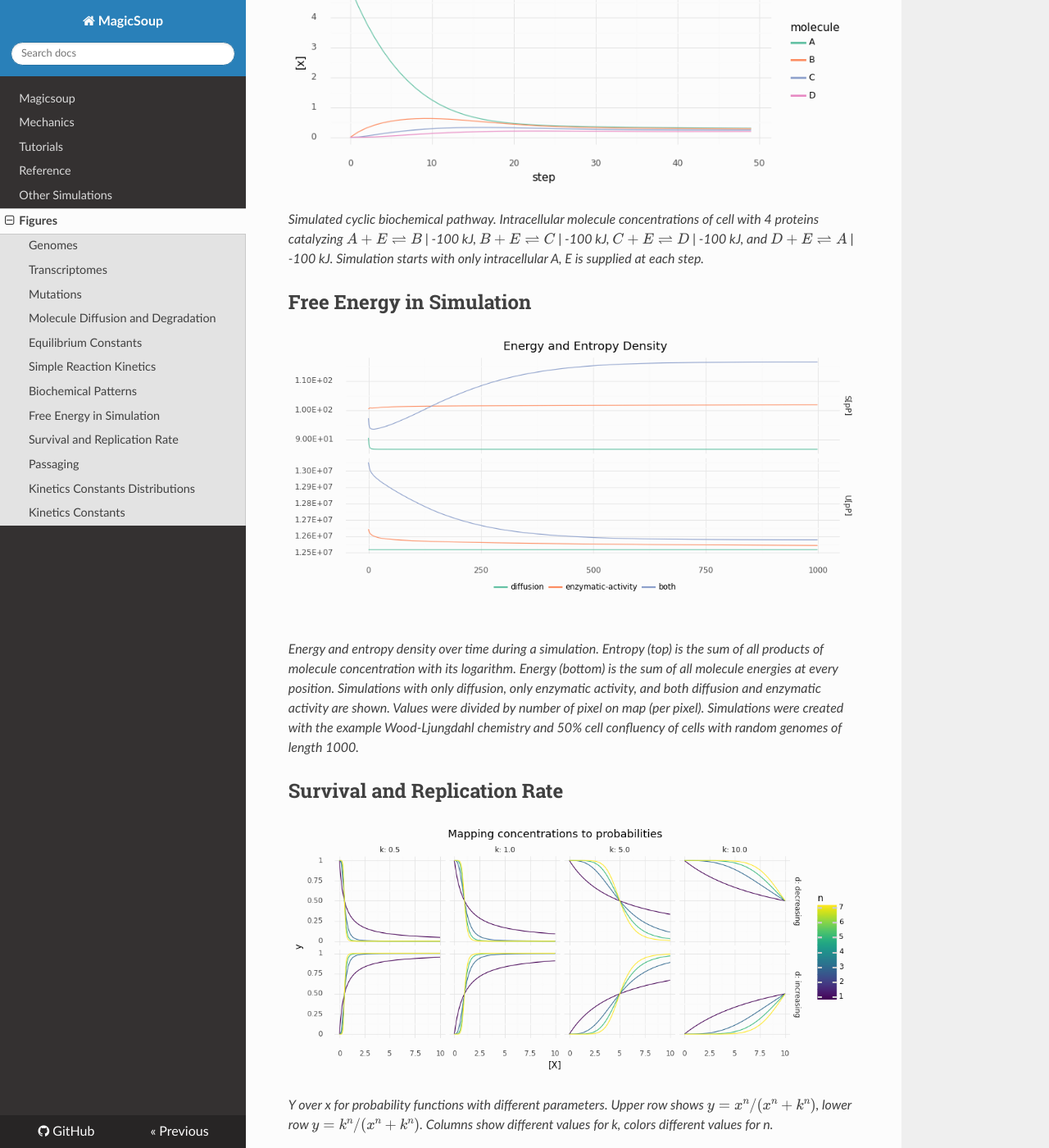
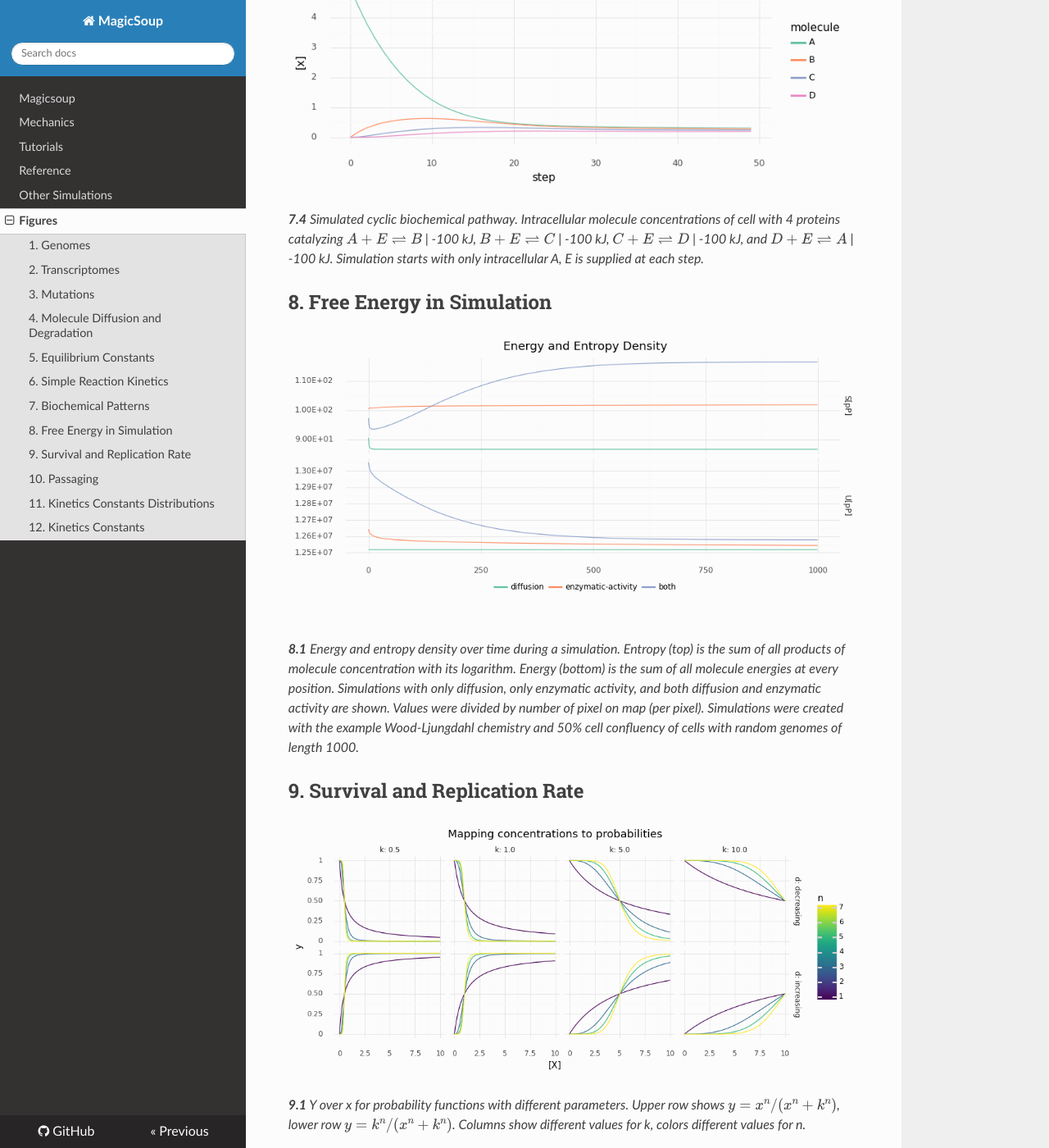
Before and after one commit to mRcSchwering/magic-soup, an MkDocs documentation site: the page built from docs/figures.md, in a window 1280 px wide and 1400 px high, scrolled down 11551 px. Shown: the whole window at 82% size. Built offline with MkDocs 1.6.1, drawn with Linux system fonts in a browser that asks for light colours; nearby versions of some CDN libraries; formulas are drawn with MathJax 3; some of the changed text lies outside the part shown.

Commit message:
updated figures, mechanics, index

```diff
--- a/docs/figures.md
+++ b/docs/figures.md
@@ -1,10 +1,10 @@
 # Figures
 
-## Genomes
+## 1. Genomes
 
 ![](./img/supporting/different_genome_sizes.png)
 
-_Genome compositions at different genome sizes.
+_**1.1** Genome compositions at different genome sizes.
 1000 random genomes of lengths 200, 500, 1000, or 2000 each were generated, transcribed, and translated.
 For every cell the number proteins per genome, domains per protein, and coding nucleotides per nucleotide were recorded.
 Coding nucleotides are nucleotides which are part of at least 1 domain.
@@ -15,7 +15,7 @@ Each domain type appeared with a frequency of 1% in all 2 codon tuples._
 
 ![](./img/supporting/different_domain_probabilities.png)
 
-_Genome compositions at different domain probabilities.
+_**1.2** Genome compositions at different domain probabilities.
 1000 random genomes of length 1000 with 2 codon domain type frequencies 0.1%, 1%, or 10% each were generated, transcribed, and translated.
 For every cell the number proteins per genome, domains per protein, and coding nucleotides per nucleotide were recorded.
 Coding nucleotides are nucleotides which are part of at least 1 domain.
@@ -24,7 +24,7 @@ There were 3 start and 3 stop codons._
 
 ![](./img/supporting/different_start_stop_codons.png)
 
-_Genome compositions at different start stop codon combinations.
+_**1.3** Genome compositions at different start stop codon combinations.
 1000 random genomes of length 1000 with combinations of 1 to 3 start and 1 to 3 stop codons each were generated, transcribed, and translated.
 For every cell the number proteins per genome, domains per protein, and coding nucleotides per nucleotide were recorded.
 Coding nucleotides are nucleotides which are part of at least 1 domain.
@@ -32,11 +32,11 @@ Dashed lines with numbers describe medians.
 Facetting labels on the right describe first the number of start codons, second the number of stop codons.
 Each domain type appeared with a frequency of 1% in all 2 codon tuples._
 
-## Transcriptomes
+## 2. Transcriptomes
 
 ![](./img/supporting/transcriptome0.png)
 
-_Transcriptome of a cell with a random genome of length 1000.
+_**2.1** Transcriptome of a cell with a random genome of length 1000.
 Each CDS will be translated into a protein with all coupled domains.
 The dark gray bar represents 5'-3' genome, light gray bars transcripts.
 Transcripts above the genome are found on the genome in 5'-3' direction, below on the reverse-complement.
@@ -45,7 +45,7 @@ Transcripts and domains are aligned with their respective positions on the genom
 
 ![](./img/supporting/transcriptome1.png)
 
-_Transcriptome of a cell with a random genome of length 1000.
+_**2.2** Transcriptome of a cell with a random genome of length 1000.
 Each CDS will be translated into a protein with all coupled domains.
 The dark gray bar represents 5'-3' genome, light gray bars transcripts.
 Transcripts above the genome are found on the genome in 5'-3' direction, below on the reverse-complement.
@@ -54,18 +54,18 @@ Transcripts and domains are aligned with their respective positions on the genom
 
 ![](./img/supporting/transcriptome2.png)
 
-_Transcriptome of a cell with a random genome of length 1000.
+_**2.3** Transcriptome of a cell with a random genome of length 1000.
 Each CDS will be translated into a protein with all coupled domains.
 The dark gray bar represents 5'-3' genome, light gray bars transcripts.
 Transcripts above the genome are found on the genome in 5'-3' direction, below on the reverse-complement.
 Colored bars represent domains on transcripts: transporer, catalytic, regulatory.
 Transcripts and domains are aligned with their respective positions on the genome._
 
-## Mutations
+## 3. Mutations
 
 ![](./img/supporting/point_mutations.png)
 
-_Genomes diverge with random point mutations at different rates over time.
+_**3.1** Genomes diverge with random point mutations at different rates over time.
 Upper row shows percentage of cells which experienced at least 1 mutation.
 Lower row shows similarity distributions of each cell to its unmutated genome.
 Similarity is based on the normalized Levenshtein distance.
@@ -75,13 +75,13 @@ Each indels indel has a 66.66% chance of being a deletion, a random single nucle
 
 ![](./img/supporting/cell_neighbors.png)
 
-_Neighbouring cells per cell with increasing cell confluency.
+_**3.2** Neighbouring cells per cell with increasing cell confluency.
 Only unique neighbour pairs are counted.
 So, the maximum number of neighbours per cell at full confluency is 4._
 
 ![](./img/supporting/genome_recombinations.png)
 
-_Genomes diverge with random recombinations at different rates over time.
+_**3.3** Genomes diverge with random recombinations at different rates over time.
 Upper row shows percentage of cells which experienced at least 1 mutation.
 Lower row shows similarity distributions of each cell to its unmutated genome.
 Values at 30% cell confluency are in the left column, at 50% confluency in the right column.
@@ -90,11 +90,11 @@ Recombination happens by creating random strand breaks in 2 genomes and randomly
 Rates are random strand breakes per nucleotide.
 Only neighbouring cells can recombinate their genomes._
 
-## Molecule Diffusion and Degradation
+## 4. Molecule Diffusion and Degradation
 
 ![](./img/supporting/diffusion_degradation.png)
 
-_Molecule diffusion and degradation at different rates.
+_**4.1** Molecule diffusion and degradation at different rates.
 Small world maps were customly filled with molecules and brought to diffuse and degrade over steps.
 Columns from left to right show how each molecule map progressed from 0 to 9s.
 Rows show molecule species with different properties: fast-diffusion and stable, fast-diffusing and unstable,
@@ -104,7 +104,7 @@ Stable refers to a half life of 1000, unstable to a half life of 10._
 
 ![](./img/supporting/molecule_gradients.png)
 
-_Molecule gradients are created.
+_**4.2** Molecule gradients are created.
 World maps are filled with molecules and brought to diffuse and degrade over time steps.
 Columns from left to right show how each molecule map progressed over 600s.
 Upper row shows a 1D gradient.
@@ -113,11 +113,11 @@ Gradients are created by selectively adding and removing molecules in certain po
 1D gradient evolves by adding molecules in the middle of the map while removing it on the outskirts.
 2D gradients evolve by adding molecules at 16 pixels while removing them on a grid between these pixels._
 
-## Equilibrium Constants
+## 5. Equilibrium Constants
 
 ![](./img/supporting/specific_equilibrium_constant_distributions.png)
 
-_Equilibrium constant distributions of specific reactions on a logarithmic scale.
+_**5.1** Equilibrium constant distributions of specific reactions on a logarithmic scale.
 Reaction energies are based on the molecule energies defined on the Wood-Ljungdahl example chemistry.
 Random proteins describe enzymes based on 100 random genomes of length 500 using the Wood-Ljungdahl example chemistry.
 Light dashed lines show 100 and 1/100 equilibrium constants, the dark dashed lined 0.
@@ -125,7 +125,7 @@ Reactions with equilibrium constants far beyong the light dashed lines become pr
 
 ![](./img/supporting/random_equilibrium_constant_distributions.png)
 
-_Molecule energies and temperatures influence equilibrium constant distributions.
+_**5.2** Molecule energies and temperatures influence equilibrium constant distributions.
 Absolute equilibrium constant distributions are shown on a logarithmic scale for random proteins
 at different temperatures in Kelvin and different reaction energies.
 Random proteins describe enzymes based on 1000 random genomes of length 500 using chemistries randomly generated.
@@ -133,32 +133,32 @@ These randomly generated chemistries have molecules with energies of 10 kJ, 100
 Light dashed line shows an equilibrium constant of 100, the dark dashed lined 0.
 Reactions with equilibrium constants far beyong the light dashed line become practically irreversible._
 
-## Simple Reaction Kinetics
+## 6. Simple Reaction Kinetics
 
 ![](./img/supporting/simple_exporter_kinetics.png)
 
-_Molecule export over time with different parameters.
+_**6.1** Molecule export over time with different parameters.
 Molecule concentrations inside and outside a cell are shown as molecules get transferred each step by
 a single protein with a single transporter domain.
 Rows show different Km values, columns different Vmax values for the protein._
 
 ![](./img/supporting/simple_catalysis_kinetics.png)
 
-_Simple molecule catalysis over time with different parameters.
+_**6.2** Simple molecule catalysis over time with different parameters.
 Molecule concentrations inside a cell while it catalyzes 3A $\rightleftharpoons$ C | -10 kJ each step
 by a single protein with a single catalytic domain.
 Rows show different Km values, columns different Vmax values for the protein._
 
 ![](./img/supporting/simple_catalysis_kinetics2.png)
 
-_Simple molecule catalysis over time with different parameters.
+_**6.3** Simple molecule catalysis over time with different parameters.
 Molecule concentrations inside a cell while it catalyzes A + B $\rightleftharpoons$ C | 5 kJ each step
 by a single protein with a single catalytic domain.
 Rows show different Km values, columns different Vmax values for the protein._
 
 ![](./img/supporting/coupled_vs_seperate_kinetics.png)
 
-_Uncoupled and coupled catalysis over time.
+_**6.4** Uncoupled and coupled catalysis over time.
 Molecule concentrations inside a cell while it catalyzes 3A $\rightleftharpoons$ C | -10 kJ
 and A + B $\rightleftharpoons$ C | 5 kJ each step.
 Left shows a cell with a single protein with 2 domains which are energetically coupled
@@ -167,7 +167,7 @@ Right shows a cell with 2 proteins with a single domain each for both reactions
 
 ![](./img/supporting/inhibited_exporter_kinetics.png)
 
-_Inhibited molecule export over time with different parameters.
+_**6.5** Inhibited molecule export over time with different parameters.
 Molecule concentrations inside and outside a cell are shown as molecules get transferred each step by
 a single protein with a transporter domain and a inhibiting regulatory domain.
 Rows show different Km values for the inhibitor, columns different inhibitor concentrations.
@@ -175,7 +175,7 @@ Transport has Vmax=1.0 and Km=1.0._
 
 ![](./img/supporting/inhibited_catalysis_kinetics.png)
 
-_Inhibited molecule catalysis over time with different parameters.
+_**6.6** Inhibited molecule catalysis over time with different parameters.
 Molecule concentrations inside a cell while it catalyzes reactions each step
 by 2 proteins with 2 domains each.
 One protein catalyzes A + B $\rightleftharpoons$ C | 5 kJ and is inhibited by C,
@@ -183,11 +183,11 @@ the other catalyzes 3A $\rightleftharpoons$ C | -10 kJ and is inhibited by B.
 Columns show different Km values for both inhibitors.
 Catalytic domains have Vmax=0.3 and Km=1.0._
 
-## Biochemical Patterns
+## 7. Biochemical Patterns
 
 ![](./img/supporting/switch_relay.png)
 
-_Switch with relay controlled by third molecule.
+_**7.1** Switch with relay controlled by third molecule.
 Intracellular molecule A and B concentrations are shown while the abundance of a molecule C is changed.
 Dashed vertical lines indicate when molecule C is alternatingly added or removed.
 Cell has 2 proteins:
@@ -198,7 +198,7 @@ E is supplied each step._
 
 ![](./img/supporting/bistable_switch.png)
 
-_Self-activating enzymes create bistable switches.
+_**7.2** Self-activating enzymes create bistable switches.
 Intracellular A and B concentrations are shown over time.
 Left shows a situation with A slightly higher than B, right shows the opposite.
 Cell has 2 proteins:
@@ -208,7 +208,7 @@ All Km and Vmax values are 1, E is supplied each step._
 
 ![](./img/supporting/bistable_switch_cascade.png)
 
-_Signal propagation through neighbouring cells with bistable switches based on self-activating enzymes.
+_**7.3** Signal propagation through neighbouring cells with bistable switches based on self-activating enzymes.
 Intracellular A and B concentrations of 4 neighbouring cells are shown over time.
 All cells have 2 proteins:
 one catalyzing A + E $\rightleftharpoons$ B | -100 kJ inhibited by A,
@@ -219,34 +219,34 @@ The signal propagates through diffusion and triggers the same state in the other
 
 ![](./img/supporting/cyclic_pathway.png)
 
-_Simulated cyclic biochemical pathway.
+_**7.4** Simulated cyclic biochemical pathway.
 Intracellular molecule concentrations of cell with 4 proteins catalyzing
 $A + E \rightleftharpoons B$ | -100 kJ, $B + E \rightleftharpoons C$ | -100 kJ,
 $C + E \rightleftharpoons D$ | -100 kJ, and $D + E \rightleftharpoons A$ | -100 kJ.
 Simulation starts with only intracellular A, E is supplied at each step._
 
-## Free Energy in Simulation
+## 8. Free Energy in Simulation
 
 ![](./img/supporting/free_energy.png)
 
-_Energy and entropy density over time during a simulation.
+_**8.1** Energy and entropy density over time during a simulation.
 Entropy (top) is the sum of all products of molecule concentration with its logarithm.
 Energy (bottom) is the sum of all molecule energies at every position.
 Simulations with only diffusion, only enzymatic activity, and both diffusion and enzymatic activity are shown.
 Values were divided by number of pixel on map (per pixel).
 Simulations were created with the example Wood-Ljungdahl chemistry and 50% cell confluency of cells with random genomes of length 1000._
 
-## Survival and Replication Rate
+## 9. Survival and Replication Rate
 
 ![](./img/supporting/probability_functions.png)
 
-_Y over x for probability functions with different parameters.
+_**9.1** Y over x for probability functions with different parameters.
 Upper row shows $y = x^n / (x^n + k^n)$, lower row $y = k^n / (x^n + k^n)$.
 Columns show different values for k, colors different values for n._
 
 ![](./img/supporting/cell_dying_replicating.png)
 
-_Probability of a cell dying or dividing at least once over time.
+_**9.2** Probability of a cell dying or dividing at least once over time.
 The probability of dying or dividing depends on molecule concentrations x.
 Left shows the probability of dying with $p_{die} = 1^7 / (x^7 + 1^7)$ each step,
 right the probability of dividing with $p_{divide} = x^5 / (x^5 + 15^5)$ each step.
@@ -254,25 +254,25 @@ Colors show different molecule concentrations x._
 
 ![](./img/supporting/simulated_growth.png)
 
-_Cell growth at different molecule concentrations.
+_**9.3** Cell growth at different molecule concentrations.
 Probability of each cell dying $p_{die}$ or dividing $p_{divide}$ at each step depends on molecule concentration x
 with $p_{die} = 1^7 / (x^7 + 1^7)$ and $p_{divide} = x^5 / (x^5 + 15^5)$.
 Simulated growth or decline of overall cell number over time is shown for cells with different concentrations x._
 
 ![](./img/supporting/multiple_die_divide_conditions.png)
 
-_Cell growth with multiple kill- or replicate-conditions.
+_**9.4** Cell growth with multiple kill- or replicate-conditions.
 Simulated growth or decline of overall cell number over time
 when there are multiple kill- (d) or replicate-conditions (r) as indicated by colors.
 Probability of dying is calculated as $p_{die} = 1^7 / (x^7 + 1^7)$ at each step for each condition,
 probability of dividing is calculated as $p_{divide} = x^5 / (x^5 + 15^5)$ at each step for each condition.
 Concentration x is always 3.0 (centered 1k-1r)._
 
-## Passaging
+## 10. Passaging
 
 ![](./img/supporting/random_splits.png)
 
-_Selection by random passaging over time.
+_**10.1** Selection by random passaging over time.
 Simulated cell growth of 4 cell lines with different growth rates.
 Gray areas describe overall cell number at each step,
 colored bars describe a passage with colors indicating relative cell line abundances
@@ -285,7 +285,7 @@ Rows show different passaging ratios._
 
 ![](./img/supporting/biased_splits.png)
 
-_Selection by biased passaging over time.
+_**10.2** Selection by biased passaging over time.
 Simulated cell growth of 4 cell lines with different growth rates.
 Gray areas describe overall cell number at each step,
 colored bars describe a passage with colors indicating relative cell line abundances
@@ -297,26 +297,26 @@ Passaging is always done in a biased way with split ratio 0.2 when total cell nu
 During passaging a bias factor increases the tendency to sample the same amount of cells of every cell line.
 Rows show different values for this bias factor._
 
-## Kinetics Constants Distributions
+## 11. Kinetics Constants Distributions
 
 ![](./img/supporting/constant_distributions.png)
 
-_Vmax, Km, Ka distributions of randomly generated proteins.
+_**11.1** Vmax, Km, Ka distributions of randomly generated proteins.
 Proteins are from 1000 cells with random genomes of length 1000 each.
 Reaction kinetics have a Km range of 0.01 to 100 and a Vmax range of 0.001 to 100.
 Dashed lines with text describe medians._
 
-## Kinetics Constants
+## 12. Kinetics Constants
 
 ![](./img/supporting/mm_kinetics.png)
 
-_Miachelis-Menten kinetics for multiple substrates with varying Km, Vmax, and n.
+_**12.1** Miachelis-Menten kinetics for multiple substrates with varying Km, Vmax, and n.
 Plots show y over x with $y = V_{max} x^n / (x^n + K_m)$.
 Parameters are always Vmax=1.0, Km=1.0, n=1 except for where they are varyied as indicated by colors._
 
 ![](./img/supporting/allosteric_modulation.png)
 
-_Allosteric modulation with cooperativity over ligand concentration.
+_**12.2** Allosteric modulation with cooperativity over ligand concentration.
 Modulation is $y = x^h / (x^h + K_a)$ where h is the hill coefficient and K_a the ligand concentration
 producing half occupation.
 Top row shows negative cooperativity (-h), bottom row positive (h).
```
Also changed, not shown: README.md (+14 -15 lines), docs/index.md (+29 -34 lines), docs/mechanics.md (+12 -12 lines), docs/tutorials.md (+5 -5 lines), 1 other file.
